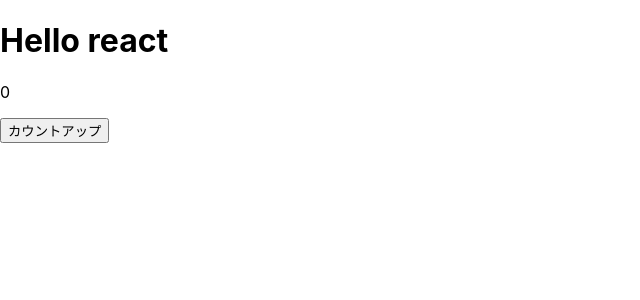
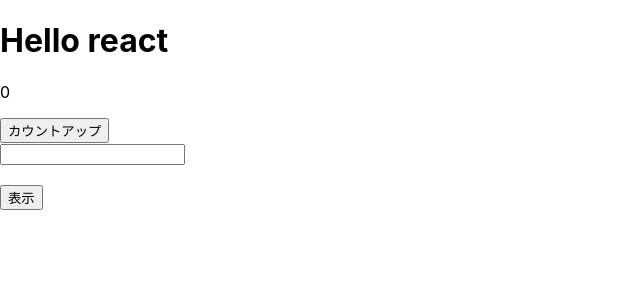
Before and after one commit to budou114/react_sample, a React (Create React App) app: page / in a window 1280 px wide. Shown: the top 300 px of the page, without its empty margins (0-640 px from the left). Built offline with nearby package versions, Linux system fonts and the light colour scheme.

Commit message:
props機能の追加

```diff
--- a/src/App.js
+++ b/src/App.js
@@ -1,18 +1,32 @@
 import { useState } from "react";
+import { ChildArea } from "./ChildArea";
 
 export default function App() {
   console.log('App');
   const [count, setCount] = useState(0);
+  const [text, setText] = useState('');
+  const [open, setOpen] = useState(false);
 
   const onClickCountUp = () => {
     setCount(count + 1);
   }
+
+  const onChangeText = (e) => setText(e.target.value);
+
+  const onClickOpen = () => setOpen(!open);
 
   return (
     <div className="App">
       <h1>Hello react</h1>
       <p>{count}</p>
       <button onClick={onClickCountUp}>カウントアップ</button>
+      <br />
+
+      <input value={text} onChange={onChangeText} />
+      <br />
+      <br />
+      <button onClick={onClickOpen}>表示</button>
+      <ChildArea open={open} />
     </div>
   );
 }
--- /dev/null
+++ b/src/ChildArea.jsx
@@ -0,0 +1,19 @@
+const style={
+  width: "100%",
+  height: "200px",
+  backgroundColor: "khaki"
+}
+
+
+export const ChildArea = (props) => {
+  const { open } = props;
+  return (
+    <>
+      {open ? (
+        <div style={style}>
+          <p>子コンポーネント</p>
+        </div>
+      ) : null}
+    </>
+  );
+};
```
